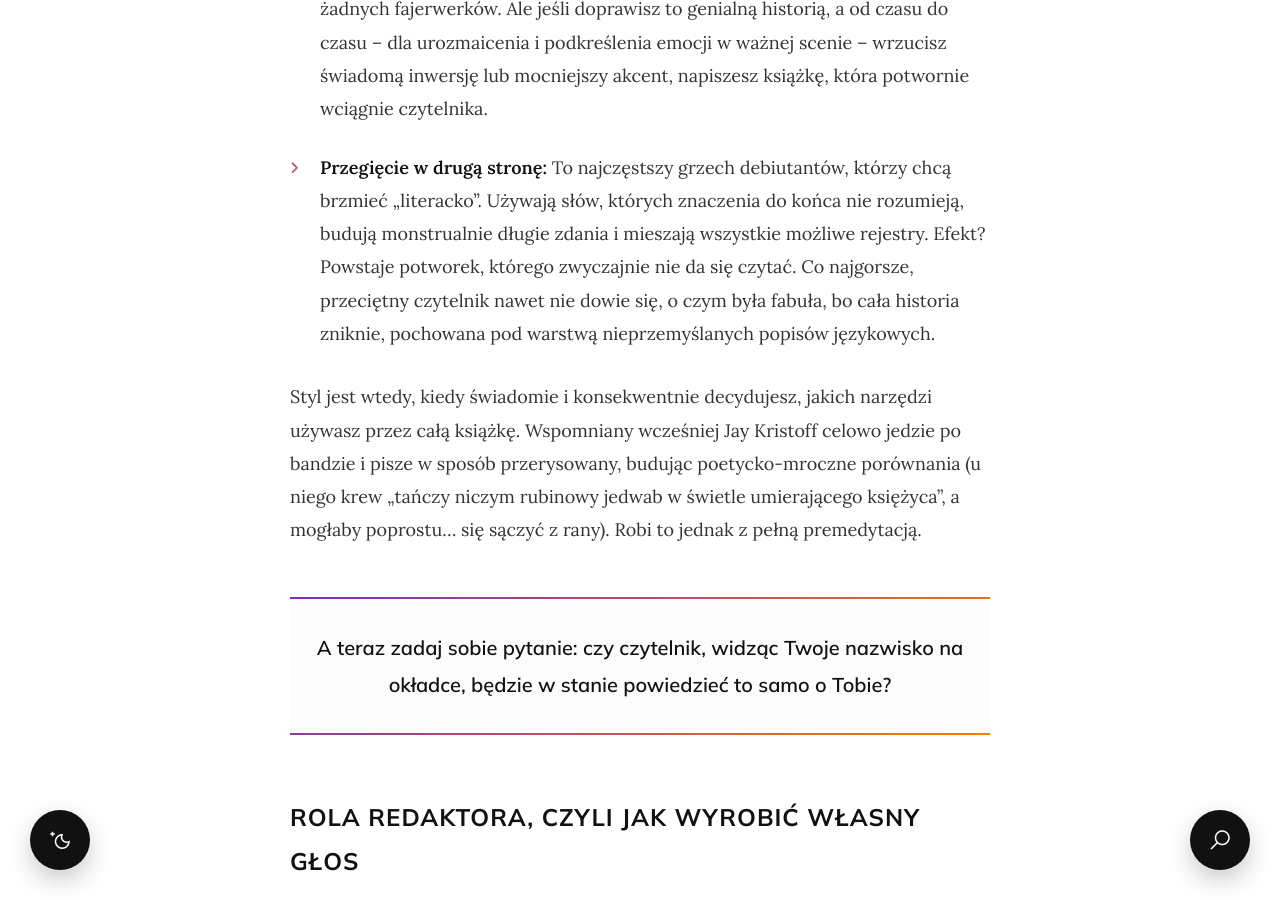
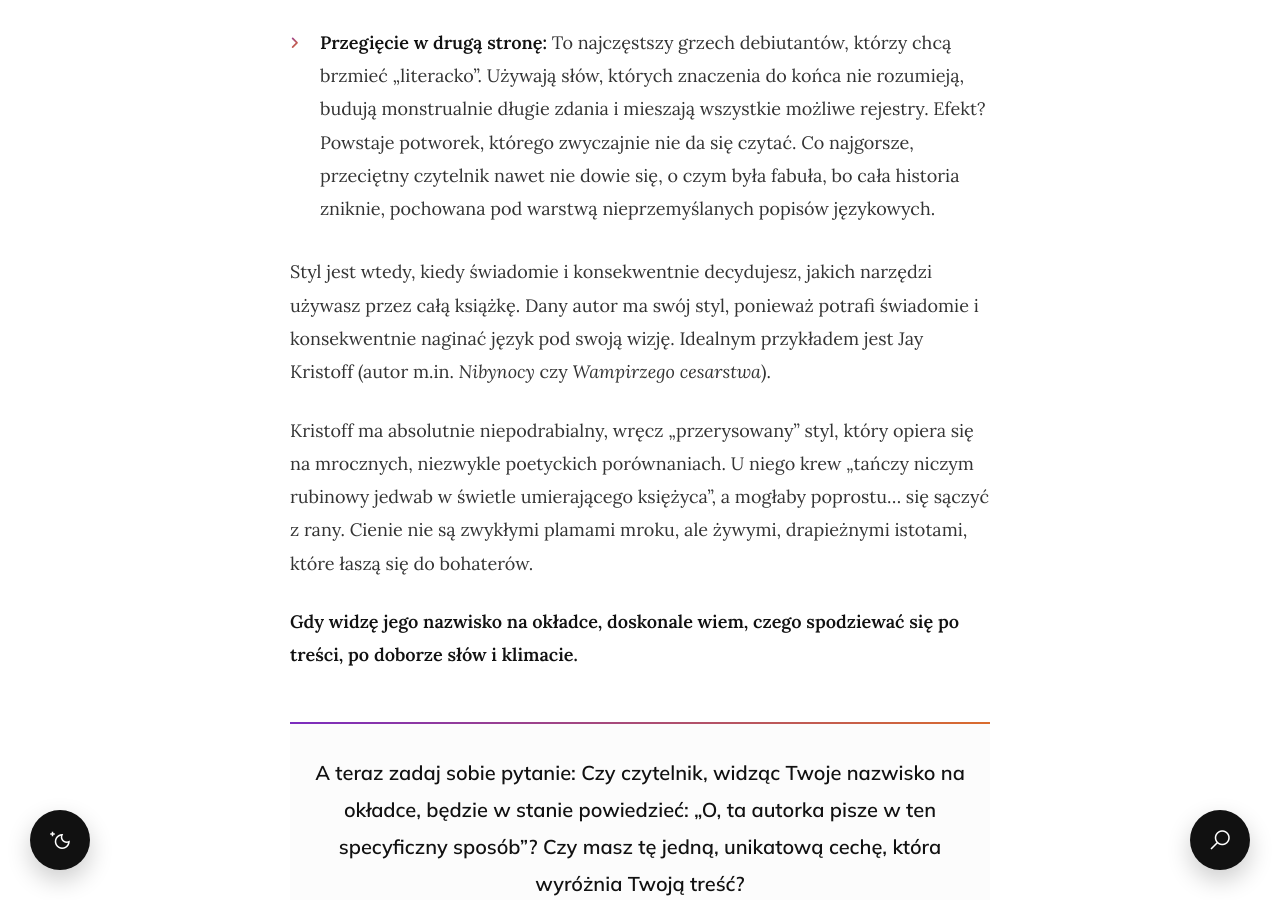
Before and after one commit to Bonnie00726/nataliaszoppa, a Jekyll site: the page built from _posts/2026-06-23-styl-autora-styl-języka-vs-redakcja.md, in a window 1280 px wide and 900 px high, scrolled down 5250 px. Built offline with Jekyll 4.4.1, drawn with Linux system fonts in a browser that asks for light colours; some of the changed text lies outside the part shown.

Commit message:
Update 2026-06-23-styl-autora-styl-języka-vs-redakcja.md

```diff
--- a/_posts/2026-06-23-styl-autora-styl-języka-vs-redakcja.md
+++ b/_posts/2026-06-23-styl-autora-styl-języka-vs-redakcja.md
@@ -60,9 +58,13 @@ W literaturze możesz pójść w dwie zupełnie różne strony i obie mogą przy
 
 * **Przegięcie w drugą stronę:** To najczęstszy grzech debiutantów, którzy chcą brzmieć „literacko”. Używają słów, których znaczenia do końca nie rozumieją, budują monstrualnie długie zdania i mieszają wszystkie możliwe rejestry. Efekt? Powstaje potworek, którego zwyczajnie nie da się czytać. Co najgorsze, przeciętny czytelnik nawet nie dowie się, o czym była fabuła, bo cała historia zniknie, pochowana pod warstwą nieprzemyślanych popisów językowych.
 
-Styl jest wtedy, kiedy świadomie i konsekwentnie decydujesz, jakich narzędzi używasz przez całą książkę. Wspomniany wcześniej Jay Kristoff celowo jedzie po bandzie i pisze w sposób przerysowany, budując poetycko-mroczne porównania (u niego krew „tańczy niczym rubinowy jedwab w świetle umierającego księżyca”, a mogłaby poprostu... się sączyć z rany). Robi to jednak z pełną premedytacją.
+Styl jest wtedy, kiedy świadomie i konsekwentnie decydujesz, jakich narzędzi używasz przez całą książkę. Dany autor ma swój styl, ponieważ potrafi świadomie i konsekwentnie naginać język pod swoją wizję. Idealnym przykładem jest Jay Kristoff (autor m.in. *Nibynocy* czy *Wampirzego cesarstwa*).
 
-<div class="top-bottom-highlight">A teraz zadaj sobie pytanie: czy czytelnik, widząc Twoje nazwisko na okładce, będzie w stanie powiedzieć to samo o Tobie?</div>
+Kristoff ma absolutnie niepodrabialny, wręcz „przerysowany” styl, który opiera się na mrocznych, niezwykle poetyckich porównaniach. U niego krew „tańczy niczym rubinowy jedwab w świetle umierającego księżyca”, a mogłaby poprostu... się sączyć z rany. Cienie nie są zwykłymi plamami mroku, ale żywymi, drapieżnymi istotami, które łaszą się do bohaterów.
+
+**Gdy widzę jego nazwisko na okładce, doskonale wiem, czego spodziewać się po treści, po doborze słów i klimacie.**
+
+<div class="top-bottom-highlight">A teraz zadaj sobie pytanie: Czy czytelnik, widząc Twoje nazwisko na okładce, będzie w stanie powiedzieć: „O, ta autorka pisze w ten specyficzny sposób”? Czy masz tę jedną, unikatową cechę, która wyróżnia Twoją treść?</div>
 
 ## Rola redaktora, czyli jak wyrobić własny głos
 Co w takim razie zrobić, jeśli redaktor mówi Ci na wstępie: „Masz świetny styl, obiecuję, że go nie nadpiszę podczas redakcji”?
```
Also changed, not shown: other parts of _posts/2026-06-23-styl-autora-styl-języka-vs-redakcja.md (+0 -2 lines).
